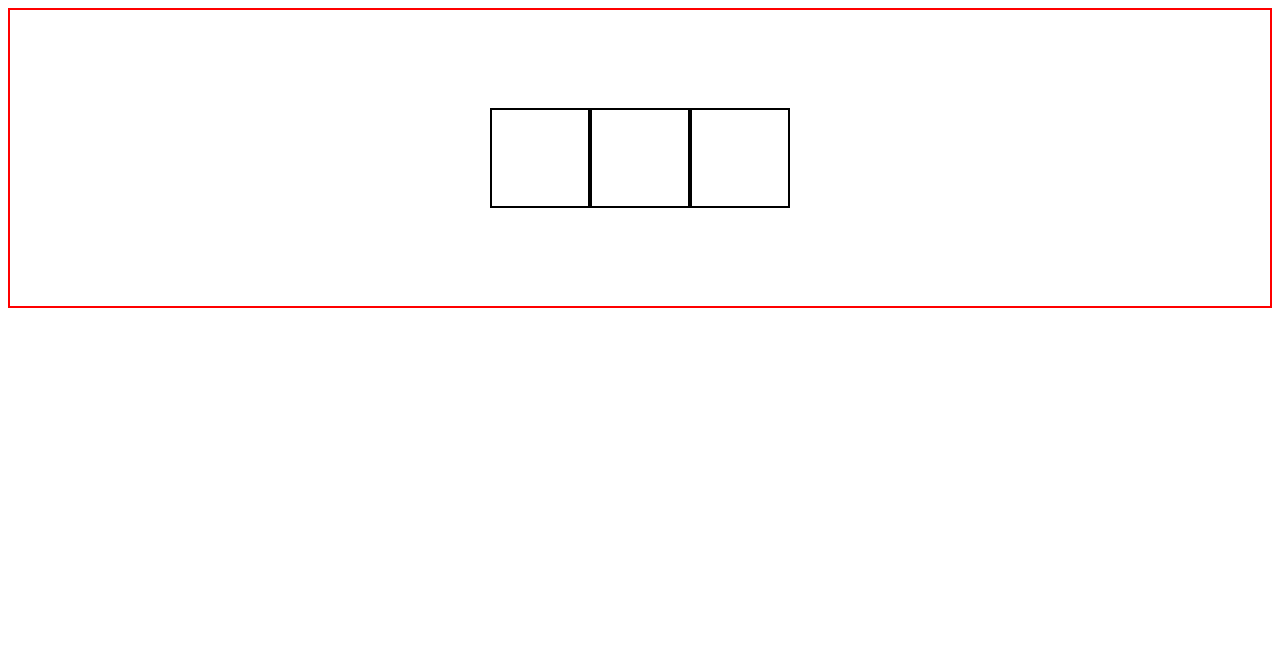
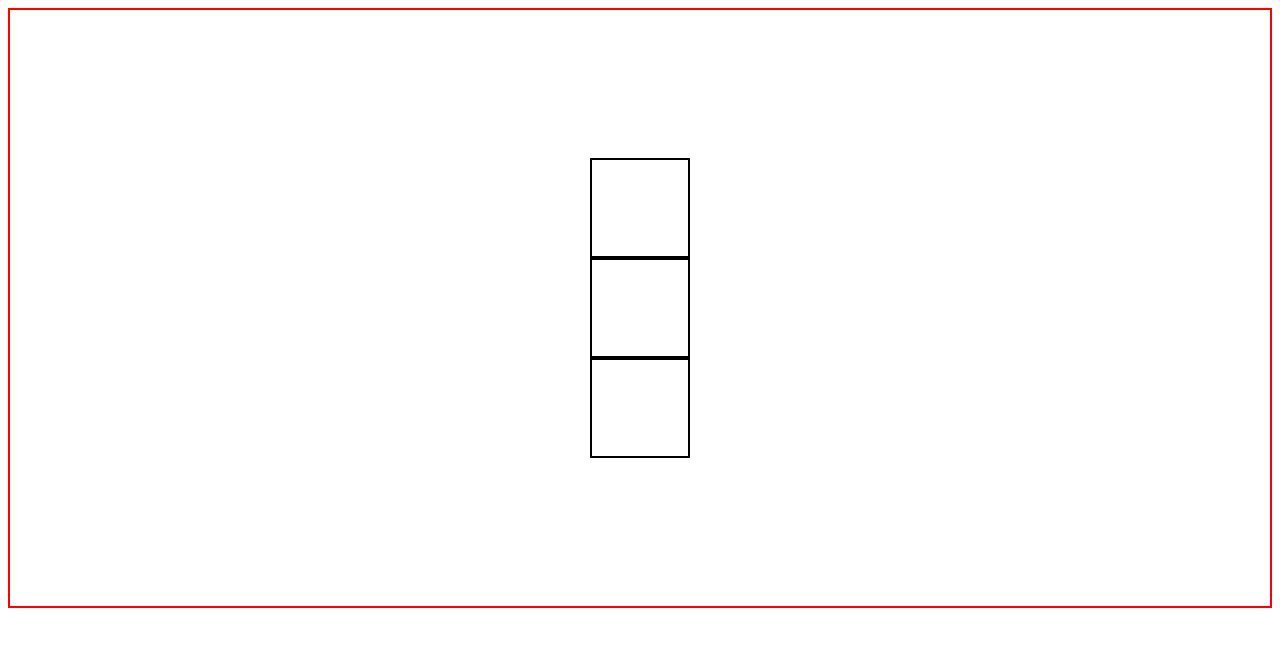
Before and after one commit to TobiJC/Flexbox-Layout, a plain HTML site: page index.html in a window 1280 px wide. Drawn offline with Linux system fonts and the light colour scheme.

Commit message:
properties swap with flex-direction: column

```diff
--- a/style.css
+++ b/style.css
@@ -4,11 +4,12 @@
 
 .container {
     width: 100%;
-    height: 300px;
+    height: 600px;
     border: 2px solid red;
     display: flex;
+    flex-direction: column;
+    align-items: center;
     justify-content: center;
-    align-items: center;
 }
 
 .box {
```
